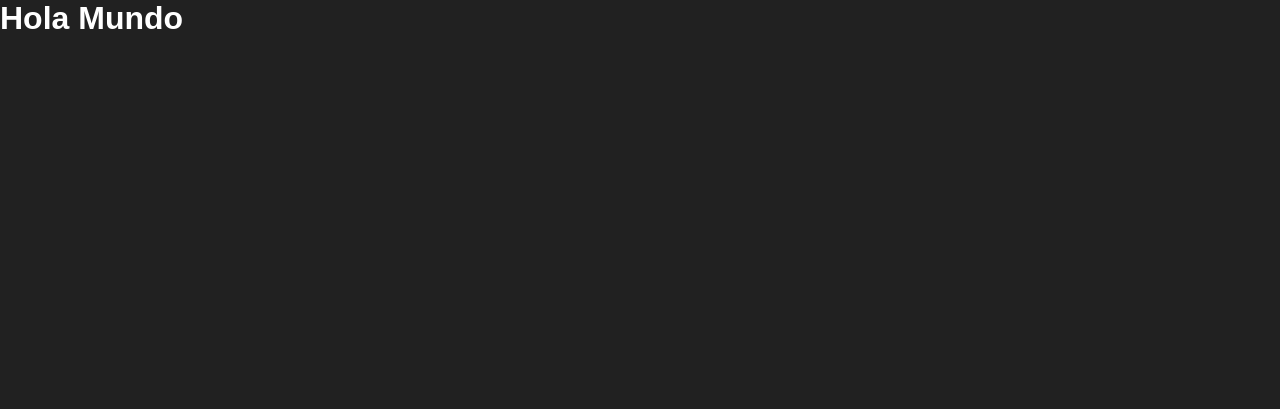
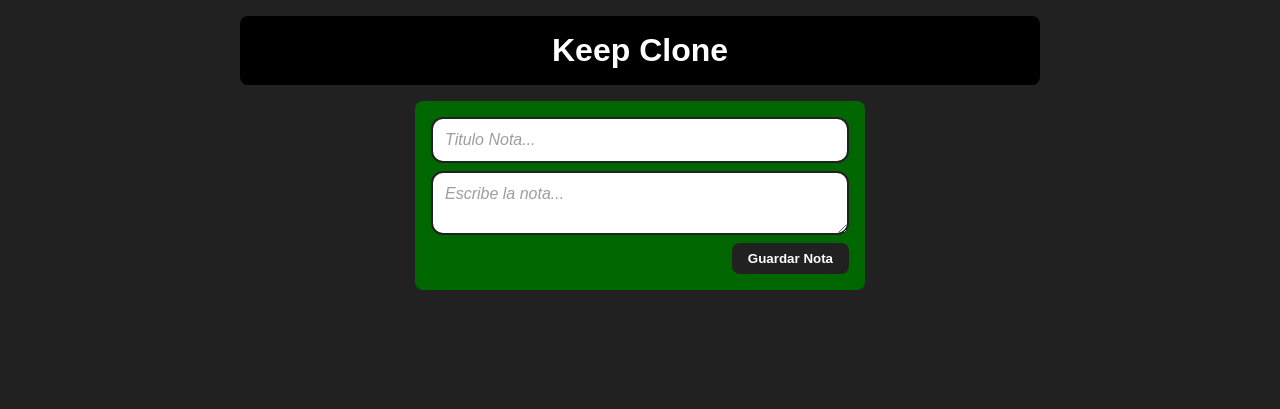
Before and after one commit to MaoMachado/keep-clone, a website built with Vite: page index.html in a window 1280 px wide. Built offline with nearby package versions, Linux system fonts and the light colour scheme; a web font is replaced by a local one.

Commit message:
Agregada las notas

```diff
--- a/index.html
+++ b/index.html
@@ -3,13 +3,13 @@
 
 <head>
   <meta charset="UTF-8" />
-  <link rel="icon" type="image/png" href="icon_keep.png" />
+  <link rel="icon" type="image/png" href="./icon_keep.png" />
   <meta name="viewport" content="width=device-width, initial-scale=1.0" />
   <title>Keep Clone</title>
 </head>
 
 <body>
-  <div id="app"></div>
+  <main id="app"></main>
   <script type="module" src="/src/main.js"></script>
 </body>
 
--- a/src/main.js
+++ b/src/main.js
@@ -1,5 +1,17 @@
+import { agregarNotas } from './modules/agregarNotas'
 import './style.css'
 
 document.querySelector('#app').innerHTML = `
-  <h1>Hola Mundo</h1>
+  <div class="keep-container">
+    <header>
+      <h1>Keep Clone</h1>
+    </header>
+    <section class="nueva-nota">
+      <input type="text" placeholder="Titulo Nota..." id="titulo" />
+      <textarea placeholder="Escribe la nota..." id="contenido"></textarea>
+      <button id="guardarNota">Guardar Nota</button>
+    </section>
+    <section id="contenedorNotas" class="contenedor-notas"></section>
+  </div>
 `
+agregarNotas();
--- /dev/null
+++ b/src/modules/agregarNotas.js
@@ -0,0 +1,43 @@
+export const agregarNotas = () => {
+  const btnGuardarNota = document.getElementById('guardarNota');
+  const contenedorNotas = document.getElementById('contenedorNotas');
+
+  btnGuardarNota.addEventListener('click', () => {
+    const titulo = document.getElementById('titulo').value.trim();
+    const contenido = document.getElementById('contenido').value.trim();
+
+    if (!titulo || !contenido) {
+      alert('Por favor, completa tanto el título como el contenido de la nota.');
+      return;
+    }
+
+    const nota = crearNota(titulo, contenido);
+    contenedorNotas.appendChild(nota);
+
+    limpiarFormulario();
+  })
+
+  const crearNota = (titulo, contenido) => {
+    const nota = document.createElement('div');
+    nota.classList.add('nota')
+
+    if (titulo) {
+      const h3 = document.createElement('h3');
+      h3.textContent = titulo;
+      nota.appendChild(h3);
+    }
+
+    if (contenido) {
+      const p = document.createElement('p');
+      p.textContent = contenido;
+      nota.appendChild(p);
+    }
+
+    return nota;
+  }
+
+  const limpiarFormulario = () => {
+    document.getElementById('titulo').value = '';
+    document.getElementById('contenido').value = '';
+  }
+}
--- a/src/style.css
+++ b/src/style.css
@@ -1,9 +1,14 @@
 :root {
   --light: hsl(0, 0%, 100%);
   --dark: hsl(0, 0%, 13%);
+  --black: hsl(0, 0%, 0%);
+
   --light-green: hsl(120, 73%, 75%);
   --dark-green: hsl(120, 100%, 20%);
   --lime: hsl(120, 100%, 50%);
+  --lime-50: hsla(120, 100%, 50%, 0.5);
+
+  --block-size: clamp(300px, 100vw, 800px);
 }
 
 @font-face {
@@ -29,3 +34,84 @@ body {
   color: var(--light);
   font-family: "Roboto Flex", sans-serif;
 }
+
+.keep-container {
+  inline-size: var(--block-size);
+  margin: 0 auto;
+
+  & > header {
+    padding: 1rem;
+    background-color: var(--black);
+    text-align: center;
+    margin-top: 1rem;
+    border-radius: 0.5rem;
+  }
+
+  & > .nueva-nota {
+    display: flex;
+    flex-direction: column;
+    gap: 0.5rem;
+    inline-size: clamp(300px, 100vw, 450px);
+    margin: 1rem auto;
+    background: var(--dark-green);
+    padding: 1rem;
+    border-radius: 0.5rem;
+
+    & > input,
+    textarea {
+      padding: 0.75rem;
+      border: 2px solid var(--dark);
+      border-radius: 0.75rem;
+      font-family: "Roboto Flex", sans-serif;
+      font-style: italic;
+      font-size: 1rem;
+
+      &::placeholder {
+        opacity: 0.7;
+      }
+    }
+
+    & > button {
+      align-self: flex-end;
+      background: var(--dark);
+      color: var(--light);
+      padding: 0.5rem 1rem;
+      border: none;
+      border-radius: 0.5rem;
+      cursor: pointer;
+      font-weight: bold;
+      transition: background 0.2s linear, color 0.2s linear,
+        transform 0.1s ease-in-out;
+
+      &:hover {
+        background: var(--lime);
+        color: var(--dark);
+      }
+
+      &:active {
+        transform: scale(0.95);
+      }
+    }
+  }
+}
+
+.contenedor-notas {
+  display: grid;
+  grid-template-columns: repeat(auto-fill, minmax(220px, 1fr));
+  gap: 1rem;
+  min-block-size: 100px;
+
+  & > .nota {
+    padding: 1rem;
+    background: var(--light);
+    color: var(--dark);
+    border: 1px solid var(--dark-green);
+    border-radius: 1rem;
+    box-shadow: 0 2px 8px rgba(0, 0, 0, 0.7);
+
+    & > h3 {
+      text-align: center;
+      margin-block-end: 1rem;
+    }
+  }
+}
```
